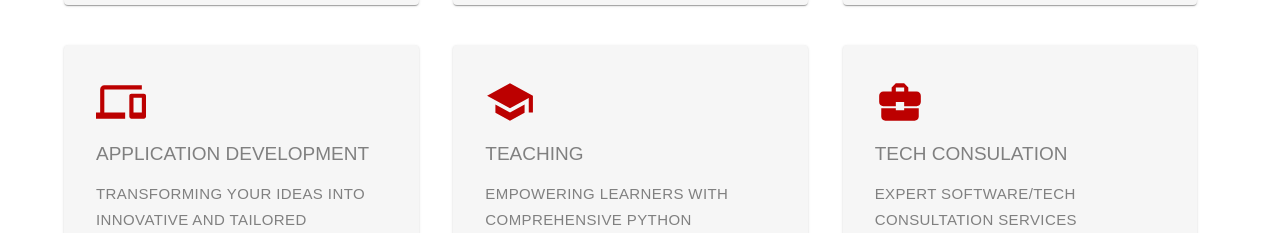
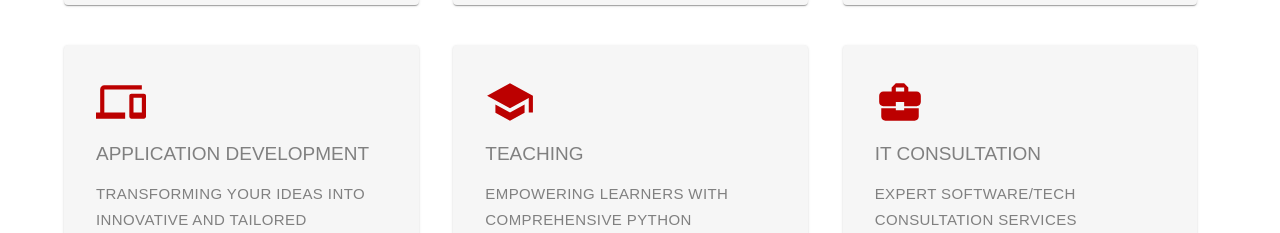
Before and after one commit to purushottamshete/prshete_react, a React (Create React App) app: page / in a window 1280 px wide. Shown: the part 1307-1540 px from the top of the page. Built offline with nearby package versions, Linux system fonts and the light colour scheme.

Commit message:
Fixing Typo

```diff
--- a/src/constants/services.js
+++ b/src/constants/services.js
@@ -30,7 +30,7 @@ const services = [
         'modal_text': "We offer comprehensive Python teaching services to empower learners with the knowledge and skills to excel in this versatile programming language. Our team of experienced Python instructors provides engaging and interactive lessons designed to cater to learners of all levels, from beginners to advanced programmers. With a focus on hands-on practice, real-world examples, and project-based learning, we ensure that students gain a solid understanding of Python's fundamentals, data manipulation, algorithms, and more. Whether it's through in-person classes, online courses, or personalised tutoring, our goal is to equip students with the expertise to develop robust applications, solve complex problems, and pursue successful careers in the world of Python programming.",
     },
     {
-        'title' : 'Tech Consulation',
+        'title' : 'IT Consultation',
         'icon' : 'business',
         'button_text': 'Expert software/tech consultation services providing strategic guidance and tailored solutions for optimal business outcomes.',
         'modal_text': 'We offer professional software consultation services to guide businesses through the complex landscape of technology solutions. Our experienced team of software consultants provides expert guidance and strategic insights to help you make informed decisions about your software needs. From analysing your business requirements and evaluating existing systems to recommending optimal software solutions, we offer a tailored approach that aligns with your objectives. Whether you need assistance with software selection, system integration, process optimisation, or technology roadmapping, our goal is to leverage our industry expertise to ensure the successful implementation and utilisation of software that drives efficiency, productivity, and growth for your organisation.',
```
